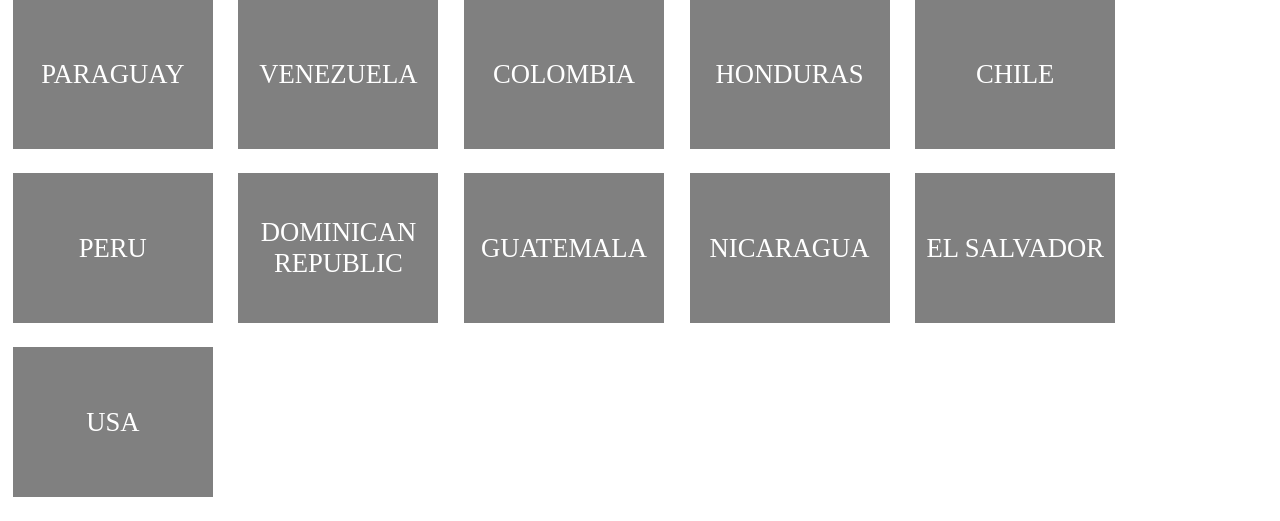
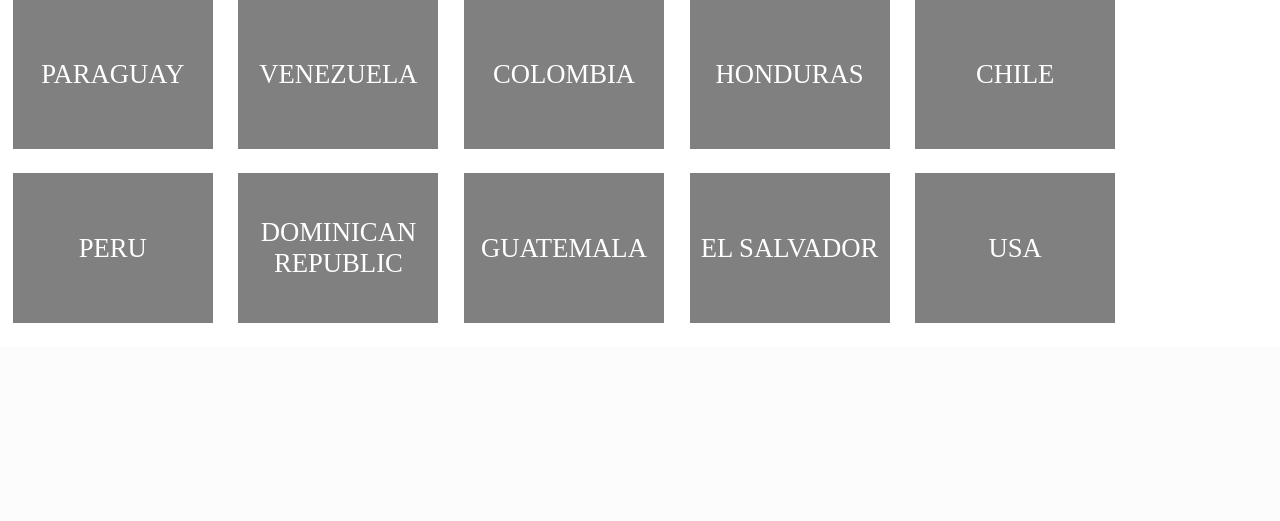
Before and after one commit to milan252525/LAclubs, a Flask app: page / in a window 1280 px wide. Shown: the part 1395-1916 px from the top of the page. After the commit the page ends 1718 px from the top, so only its background shows below. Run offline with Flask 2, Linux system fonts and the light colour scheme; some web fonts are replaced.

Commit message:
there is no nicaraguan club

```diff
--- a/app/templates/index.html
+++ b/app/templates/index.html
@@ -58,7 +58,6 @@
             <a class="button" href="clubs?country=peru">PERU</a>
             <a class="button" href="clubs?country=dominicanrepublic">DOMINICAN REPUBLIC</a>
             <a class="button" href="clubs?country=guatemala">GUATEMALA</a>
-            <a class="button" href="clubs?country=nicaragua">NICARAGUA</a>
             <a class="button" href="clubs?country=elsalvador">EL SALVADOR</a>
 
             <a class="button" href="clubs?country=usa">USA</a>
```
